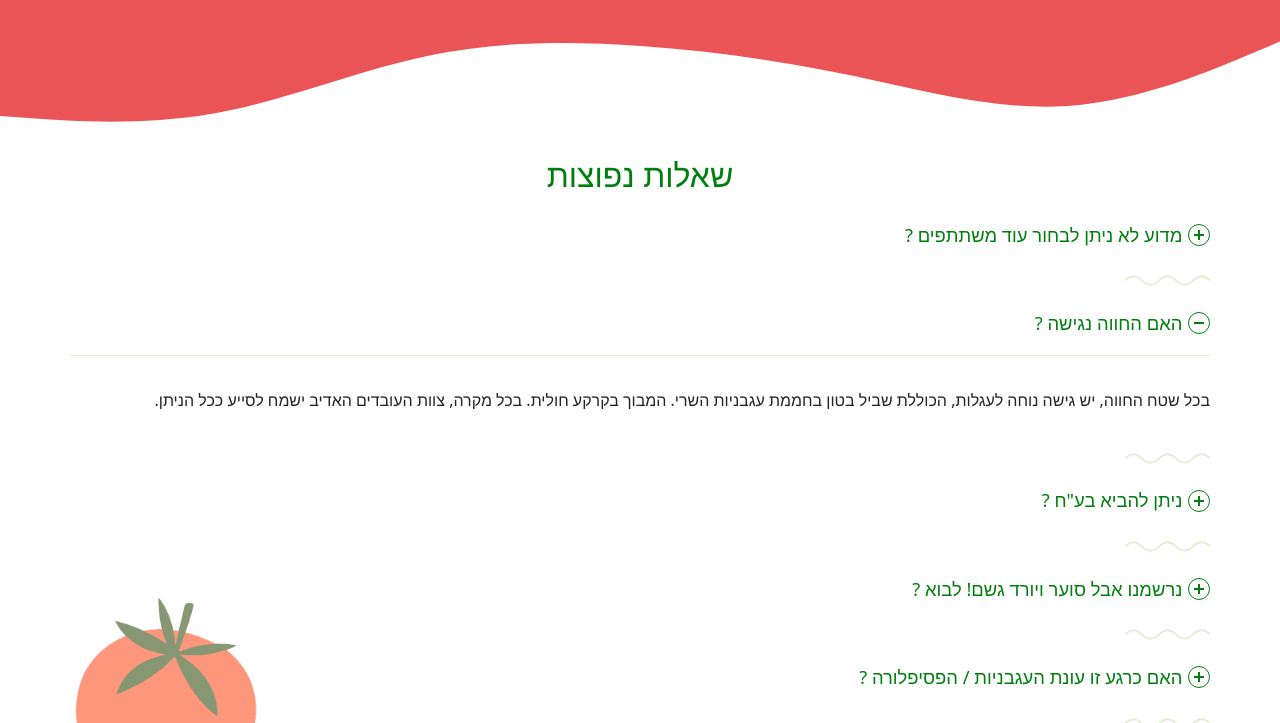
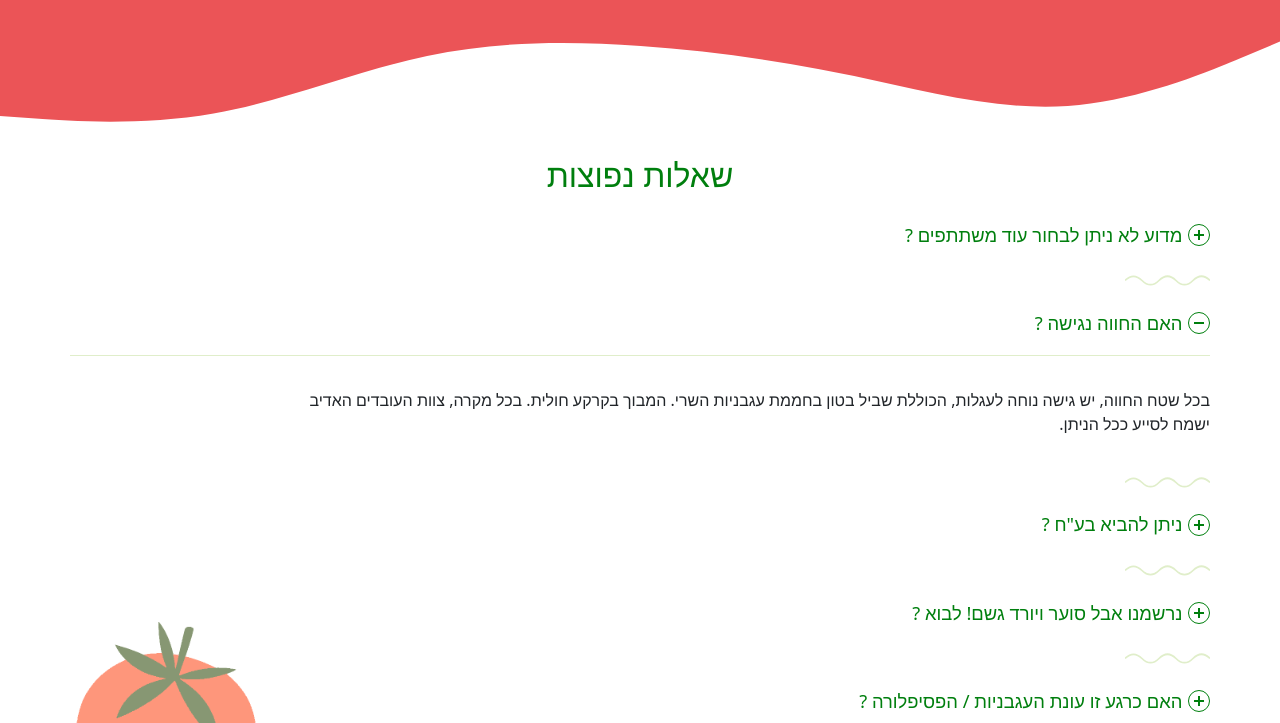
Before and after one commit to sagihgithub/sagihgithub.github.io, a plain HTML site: page farm.html in a window 1280 px wide. Both pictures are taken after a click on the button "האם החווה נגישה ?". Shown: the part 2477-3200 px from the top of the page. Drawn offline with nearby package versions, Linux system fonts and the light colour scheme.

Commit message:
Update farm.css

```diff
--- a/css/farm.css
+++ b/css/farm.css
@@ -127,6 +127,10 @@ a.nav-link:hover {
     border: none;
 }
 
+#faq p {
+    width:80%;
+}
+
     .accordion .accordion-item button[aria-expanded=true] {
         border-bottom: 1px solid #E0EECA;
     }
```
